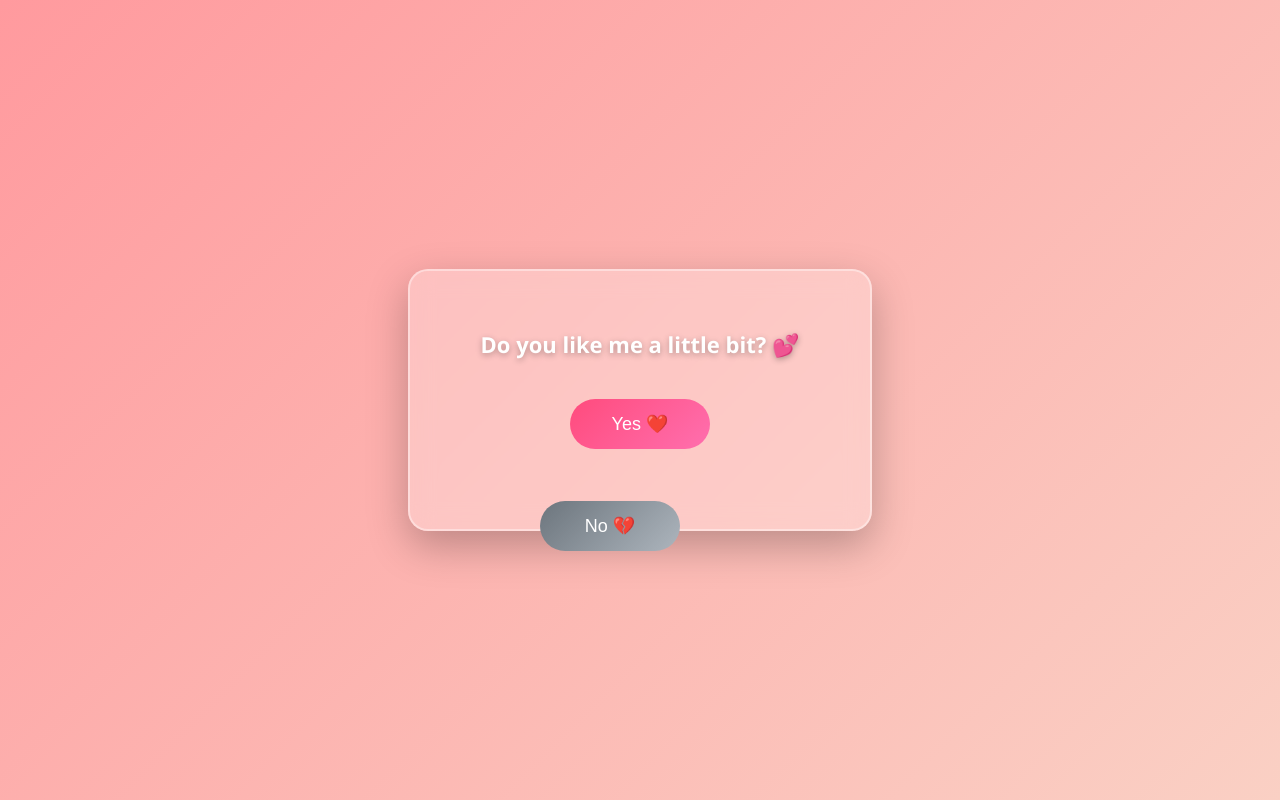
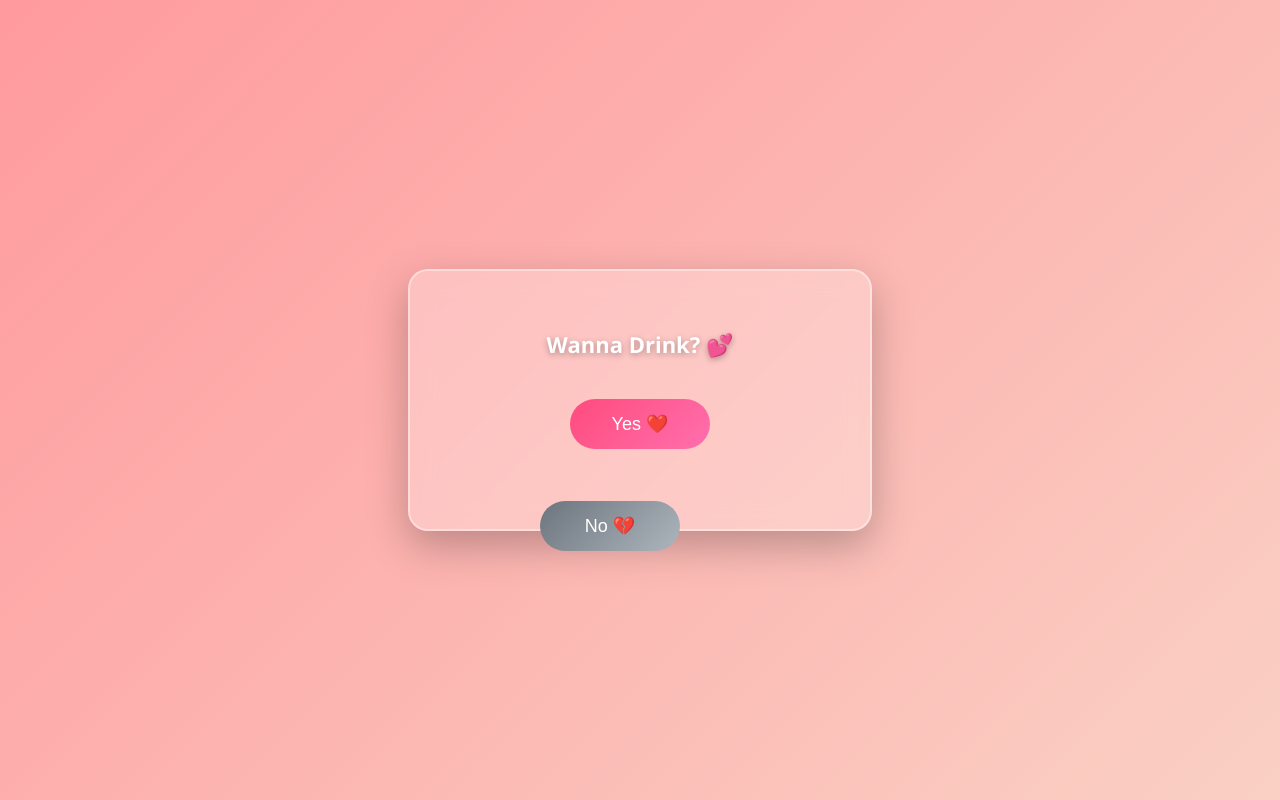
Before and after one commit to vijaykawdal/Test1, a plain HTML site: page index.html in a window 1280 px wide. Drawn offline with Linux system fonts and the light colour scheme.

Commit message:
Update index.html

```diff
--- a/index.html
+++ b/index.html
@@ -79,7 +79,7 @@
 <body>
 
 <div class="card" id="card">
-    <h2 id="question">Do you like me a little bit? 💕</h2>
+    <h2 id="question">Wanna Drink? 💕</h2>
 
     <button class="yes" onclick="sendAnswer('Yes')">Yes ❤️</button>
     <button class="no" id="noBtn">No 💔</button>
```
